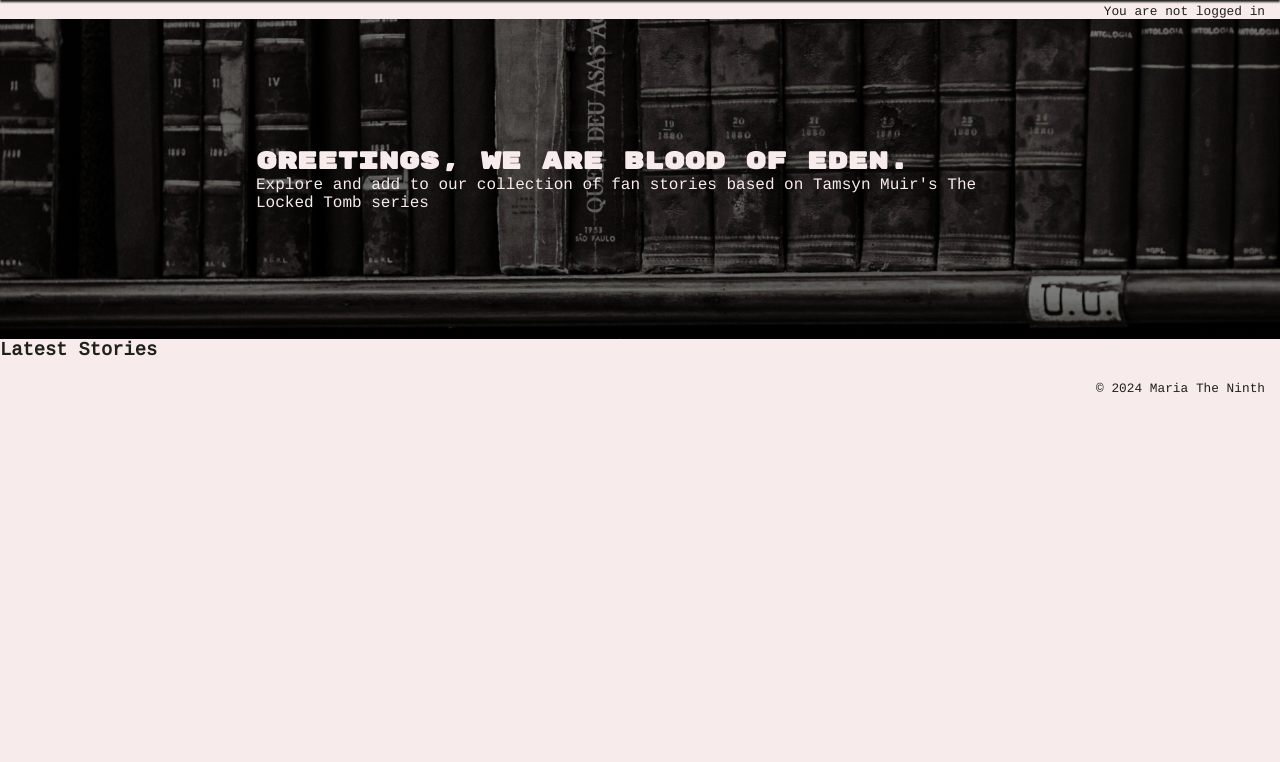
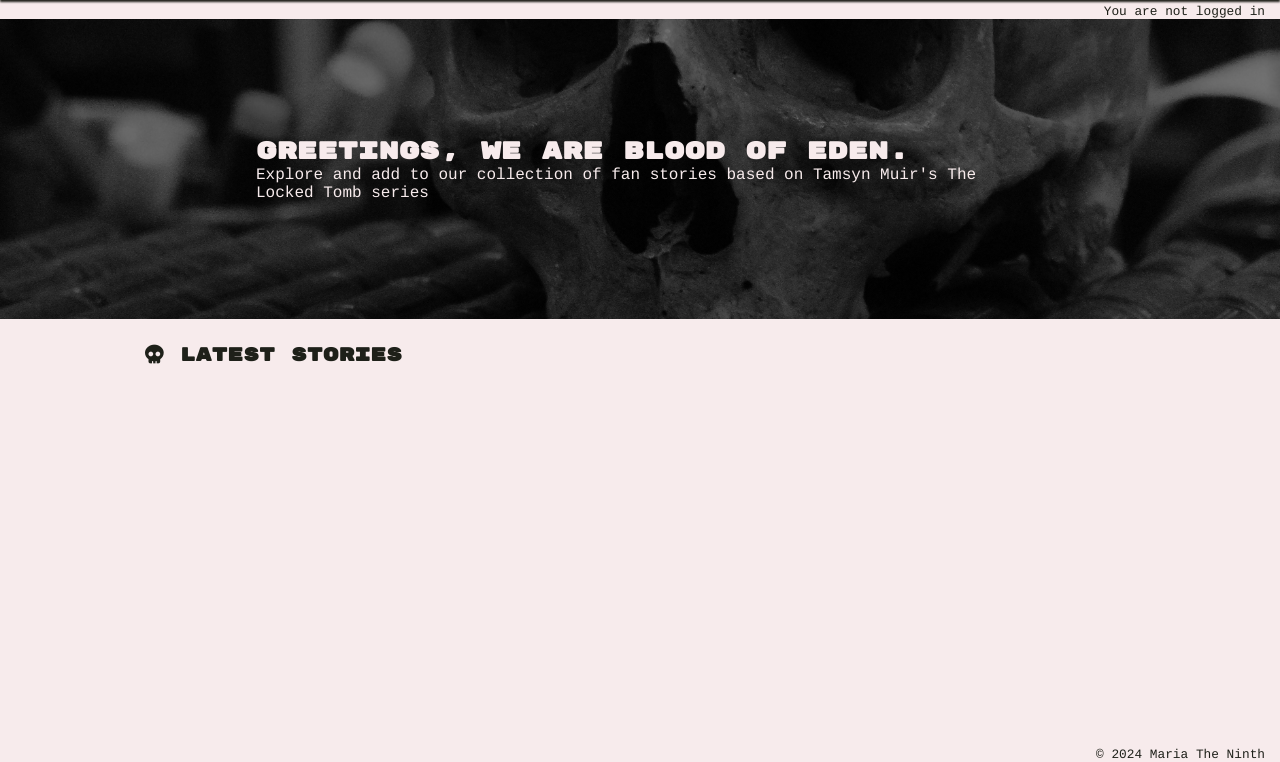
Before and after one commit to maria-grozova/blood-of-eden-blog, a Django app: page / in a window 1280 px wide. Shown: the part 38-800 px from the top of the page. Run offline with Django 4.2, Linux system fonts and the light colour scheme; data that the repository does not hold is empty; some libraries are stand-ins or nearby versions.

Commit message:
add subheading and cta on index.html and add related styles

```diff
--- a/static/css/style.css
+++ b/static/css/style.css
@@ -184,6 +184,29 @@ main {
     color: #F7EBEC;
 }
 
+.fa-skull {
+    font-weight: 600;
+}
+
+.stories-container h3 {
+    padding: 5px;
+    font-family: "Rubik Mono One", system-ui;
+}
+
+.cta {
+    font-family: "Rubik Mono One", system-ui;
+    text-decoration: none;
+    background-color: #564D80;
+    color: #F7EBEC;
+    max-width: fit-content;
+    padding: 5px;
+    align-self: center;
+}
+
+.cta:hover {
+    text-decoration: underline #F7EBEC;
+}
+
 /* stories.html */
 
 .stories-hero-banner {
@@ -351,6 +374,10 @@ footer p {
     text-align: right;
     font-size: 0.8em;
     margin-right: 5px;
+    position: fixed;
+    right: 0;
+    bottom: 0;
+    width: 100vw;
 }
 
 /* Media queries */
--- a/stories/templates/stories/index.html
+++ b/stories/templates/stories/index.html
@@ -1,20 +1,18 @@
 {% extends "base.html" %}
-
 {% block content %}
 
 <!-- index.html content starts here -->
 
 <!-- Hero image and h2 -->
-<div class="hero-banner">
+<div class="hero-container">
     <div class="hero-text">
         <h2>Greetings, we are Blood of Eden.</h2>
         <p>Explore and add to our collection of fan stories based on Tamsyn Muir's The Locked Tomb series</p>
     </div>
 </div>
 <!-- Latest Stories Column -->
-<div><h3>Latest Stories</h3></div>
-
 <div class="stories-container">
+    <h3><i class="fa-regular fa-skull" aria-hidden="true"></i> Latest Stories</h3>
     {% for story in story_list %}
     <div class="story-card">
         <div class="author-tag">
@@ -32,11 +30,9 @@
     </div>
     {% if forloop.counter|divisibleby:3 %}
 
-    <div class="row">
+    <a class="cta" href="{% url 'stories' %}">View all stories</a>
         {% endif %}
         {% endfor %}
-
-    </div>
 </div>
 
 <!-- index.html content ends here -->
```
